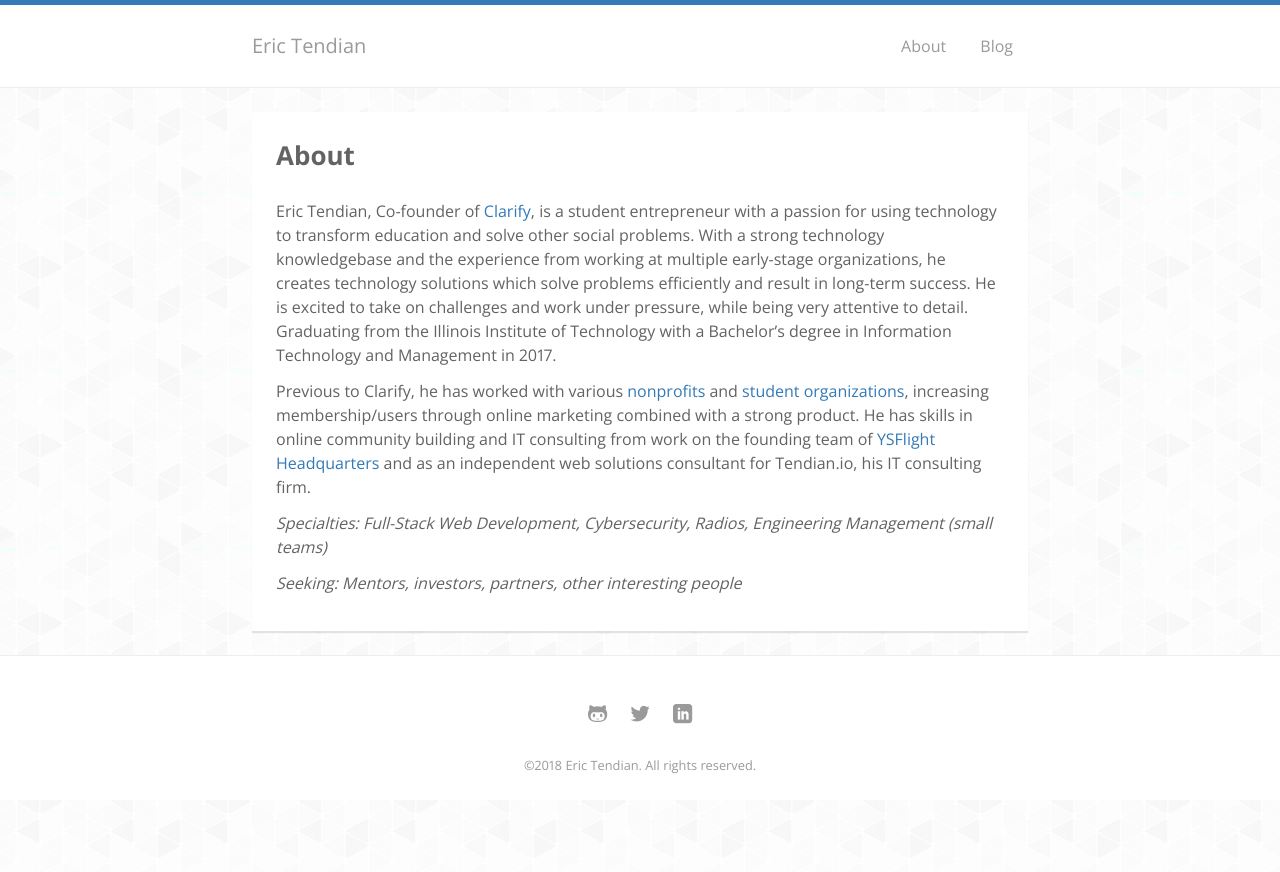
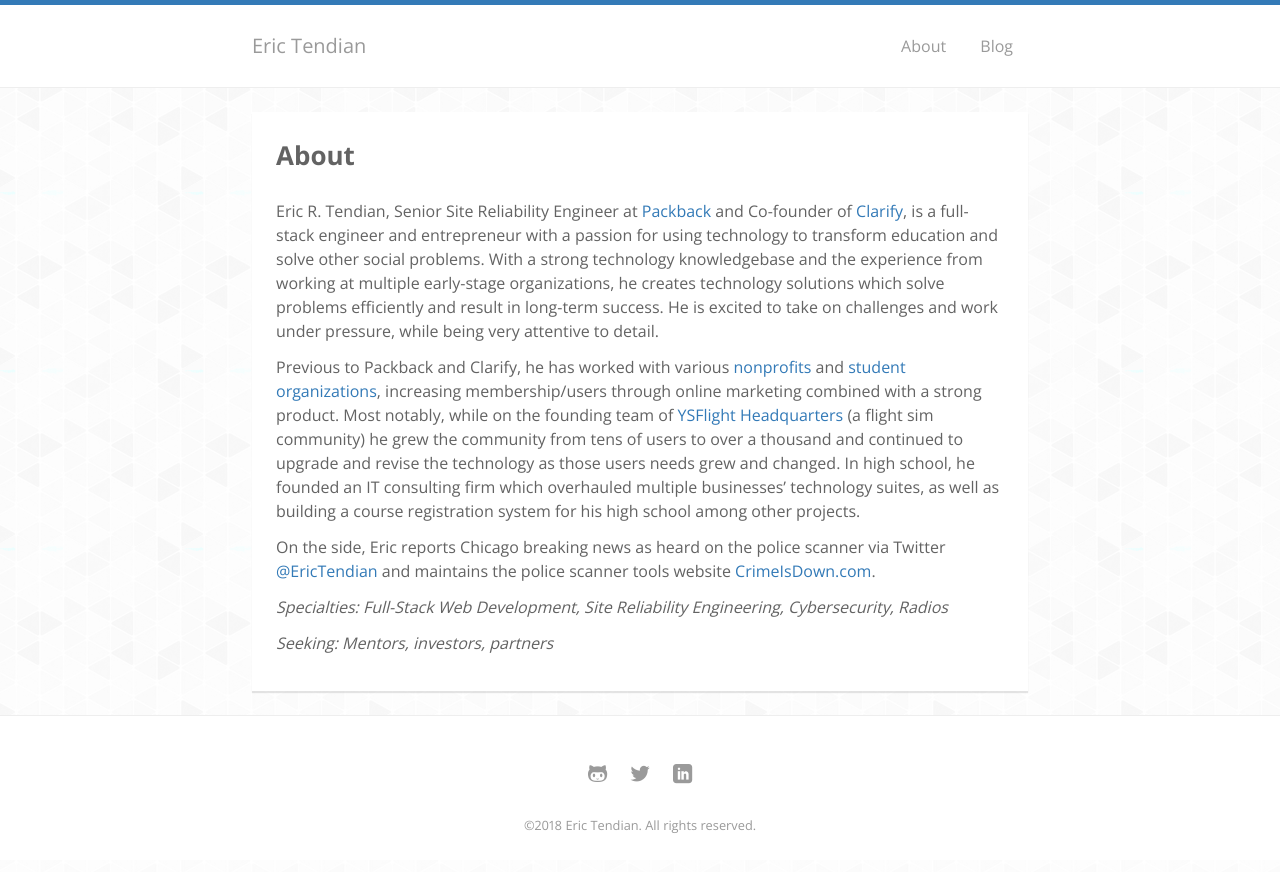
Before and after one commit to EricTendian/EricTendian, a Jekyll site: the page built from about.md, in a window 1280 px wide. Shown: the top 872 px of the page. Built offline with Jekyll 4.4.1, drawn with Linux system fonts in a browser that asks for light colours; some web fonts are replaced.

Commit message:
Updating about page

```diff
--- a/about.md
+++ b/about.md
@@ -4,24 +4,12 @@ title: About
 permalink: /about/
 ---
 
-Eric Tendian, Co-founder of [Clarify](https://weclarify.com/), is a student
-entrepreneur with a passion for using technology to transform education and
-solve other social problems. With a strong technology knowledgebase and the
-experience from working at multiple early-stage organizations, he creates
-technology solutions which solve problems efficiently and result in long-term
-success. He is excited to take on challenges and work under pressure, while
-being very attentive to detail. Graduating from the Illinois Institute of
-Technology with a Bachelor's degree in Information Technology and Management
-in 2017.
+Eric R. Tendian, Senior Site Reliability Engineer at [Packback](https://packback.co/) and Co-founder of [Clarify](https://weclarify.com/), is a full-stack engineer and entrepreneur with a passion for using technology to transform education and solve other social problems. With a strong technology knowledgebase and the experience from working at multiple early-stage organizations, he creates technology solutions which solve problems efficiently and result in long-term success. He is excited to take on challenges and work under pressure, while being very attentive to detail.
 
-Previous to Clarify, he has worked with various [nonprofits](http://jokes4miles.com/)
-and [student](http://mypages.iit.edu/~commuter/) [organizations](http://ieeeiit.me/),
-increasing membership/users through online marketing combined with a strong product.
-He has skills in online community building and IT consulting from work on the
-founding team of [YSFlight Headquarters](https://ysfhq.com/) and as an independent
-web solutions consultant for Tendian.io, his IT consulting firm.
+Previous to Packback and Clarify, he has worked with various [nonprofits](http://jokes4miles.com/) and [student](http://mypages.iit.edu/~commuter/) [organizations](http://ieeeiit.me/), increasing membership/users through online marketing combined with a strong product. Most notably, while on the founding team of [YSFlight Headquarters](https://ysfhq.com/) (a flight sim community) he grew the community from tens of users to over a thousand and continued to upgrade and revise the technology as those users needs grew and changed. In high school, he founded an IT consulting firm which overhauled multiple businesses' technology suites, as well as building a course registration system for his high school among other projects.
 
-*Specialties: Full-Stack Web Development, Cybersecurity, Radios, Engineering
-Management (small teams)*
+On the side, Eric reports Chicago breaking news as heard on the police scanner via Twitter [@EricTendian](https://twitter.com/EricTendian) and maintains the police scanner tools website [CrimeIsDown.com](https://crimeisdown.com).
 
-*Seeking: Mentors, investors, partners, other interesting people*
+*Specialties: Full-Stack Web Development, Site Reliability Engineering, Cybersecurity, Radios*
+
+*Seeking: Mentors, investors, partners*
```
